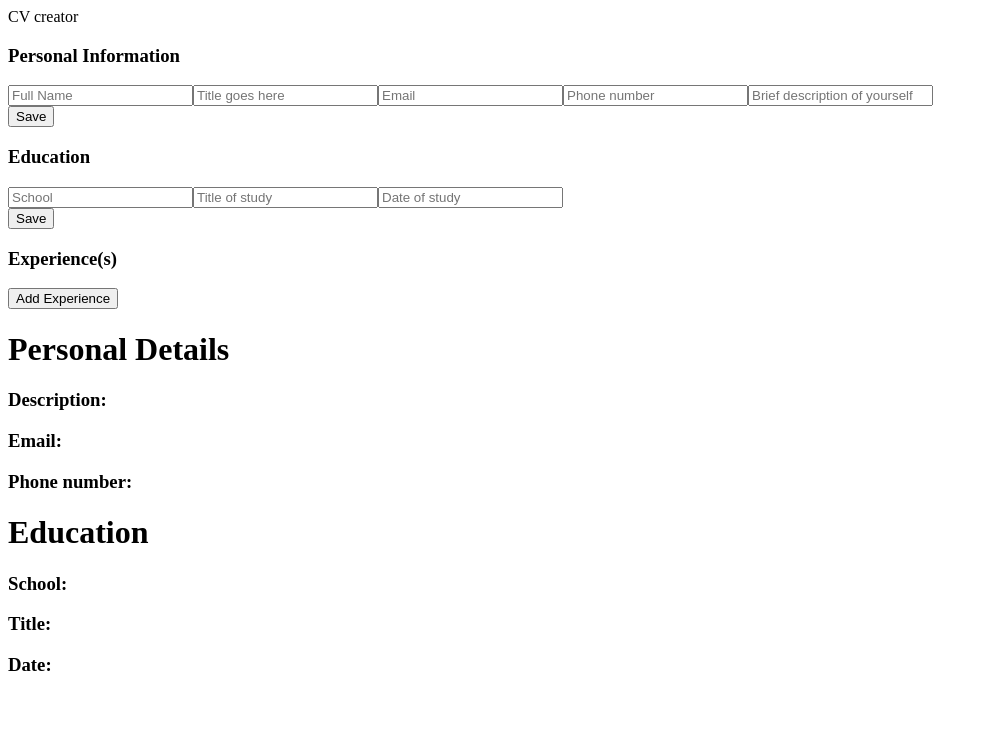
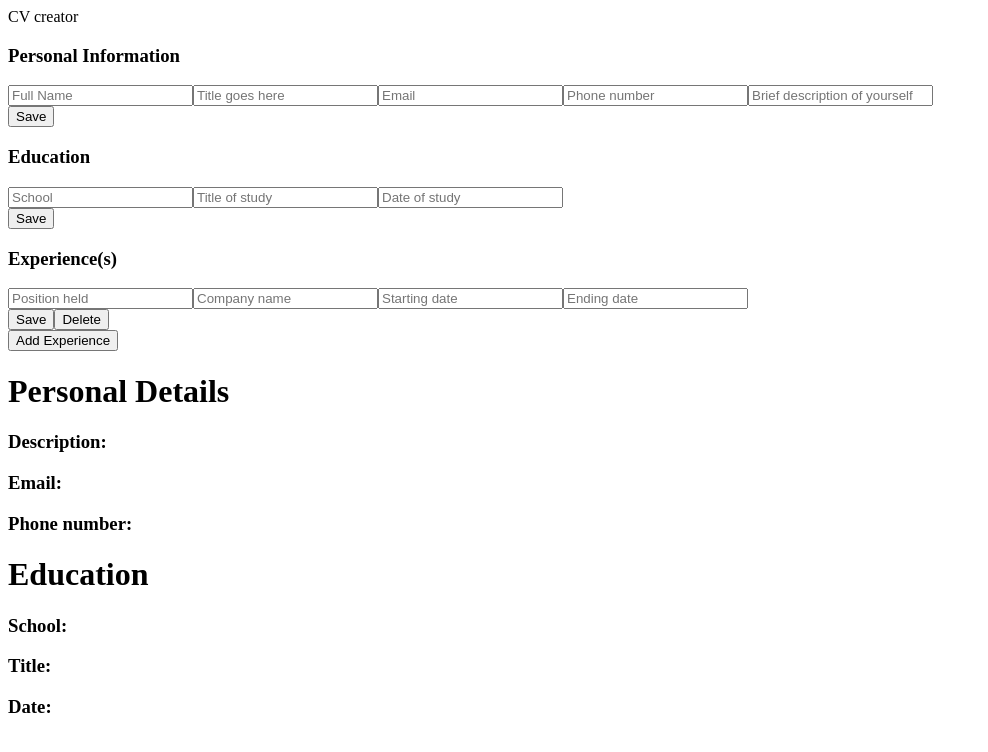
Before and after one commit to FrancoGodina/cv-app, a React (Create React App) app: page / in a window 1280 px wide. Shown: the top 752 px of the page, without its empty margins (0-988 px from the left). Built offline with nearby package versions, Linux system fonts and the light colour scheme.

Commit message:
build experience section

```diff
--- a/src/App.js
+++ b/src/App.js
@@ -2,6 +2,7 @@ import React from "react";
 import { useState } from "react";
 import Personal from "./components/Personal"
 import Education from "./components/Education"
+import Experience from "./components/Experience";
 import Displaycv from "./components/Displaycv";
 import {v4 as uuidv4} from "uuid";
 
@@ -46,6 +47,56 @@ function App(){
     setEducationInformation(updatedEducationInformation);
   }
 
+  const [experiences, setExperiences] = useState([
+    {
+      id: uuidv4(),
+      position: "",
+      company: "",
+      from: "",
+      to: ""
+    }
+  ])
+
+  const addExperience = () => {
+    const updatedExperiences = [
+      ...experiences,
+      {
+        id: uuidv4(),
+        position: "",
+        company: "",
+        from: "",
+        to: "",
+      },
+    ];
+    setExperiences(updatedExperiences);
+  }
+
+  const handleSaveExperience = (experienceId, positionIn, companyIn, fromIn, toIn) => {
+    const updatedExperiences = [...experiences];
+    updatedExperiences.forEach((experience) => {
+      if(experience.id === experienceId) {
+        experience.position = positionIn;
+        experience.company = companyIn;
+        experience.from = fromIn;
+        experience.to = toIn;
+      }
+    })
+    setExperiences(updatedExperiences)
+  }
+
+  const handleDeleteExperience = (id) => {
+    let indexToDelete = -1;
+    experiences.forEach((experiences, i) => {
+      if(experiences.id === id) {
+        indexToDelete = i;
+      }
+    });
+
+    const updatedExperiences = [...experiences];
+    updatedExperiences.splice(indexToDelete,1 );
+    setExperiences(updatedExperiences);
+  }
+
   return(
     <div>
       <header>CV creator</header>
@@ -57,7 +108,18 @@ function App(){
           <Education handleSaveEducationInformation={handleSaveEducationInformation} educationInformation={educationInformation}/>
         </div>
             <h3>Experience(s)</h3>
-            <button>
+            {experiences.map((experience) => {
+              return (
+                <Experience
+                  key={experience.id}
+                  id={experience.id}
+                  handleSaveExperience={handleSaveExperience}
+                  handleDeleteExperience={handleDeleteExperience}
+                  experiences={experiences}
+                />
+              );
+            })}
+            <button onClick={() => addExperience()}>
               Add Experience
             </button>
             </div>
@@ -66,6 +128,7 @@ function App(){
           <Displaycv
             personalInformation={personalInformation}
             educationInformation={educationInformation}
+            experiences={experiences}
           />
         </div>
       </main>
--- /dev/null
+++ b/src/components/Experience.js
@@ -0,0 +1,71 @@
+import { useState, useEffect } from "react";
+
+function Experience(props) {
+    const [position, setPosition] = useState("");
+    const [company, setCompany] = useState("");
+    const [from, setFrom] = useState("");
+    const [to, setTo] = useState("");
+
+    useEffect(() => {
+        if(!(props.experiences[0].position === "")) {
+            props.experiences.forEach((exp) => {
+                if(exp.id === props.id) {
+                    setPosition(exp.position);
+                    setCompany(exp.company);
+                    setFrom(exp.from);
+                    setTo(exp.to);
+                }
+            });
+        }
+    }, [props.experiences])
+
+    return (
+        <div>
+            <form>
+                <input
+                    type="text"
+                    id="position"
+                    placeholder="Position held"
+                    value={position}
+                    onChange={(e) => setPosition(e.target.value)}
+                />
+                <input
+                    type="text"
+                    id="company"
+                    placeholder="Company name"
+                    value={company}
+                    onChange={(e) => setCompany(e.target.value)}
+                />
+                <input
+                    type="text"
+                    id="from"
+                    placeholder="Starting date"
+                    value={from}
+                    onChange={(e) => setFrom(e.target.value)}
+                />
+                <input
+                    type="text"
+                    id="to"
+                    placeholder="Ending date"
+                    value={to}
+                    onChange={(e) => setTo(e.target.value)}
+                />
+            </form>
+            <button
+                onClick={() =>
+                    props.handleExperienceSave(
+                        props.id,
+                        position,
+                        company,
+                        from,
+                        to
+                    )
+                }
+            >Save</button>
+            <button
+                onClick={() => props.handleDeleteExperience(props.id)}>Delete</button>
+        </div>
+    );
+}
+
+export default Experience;
```
